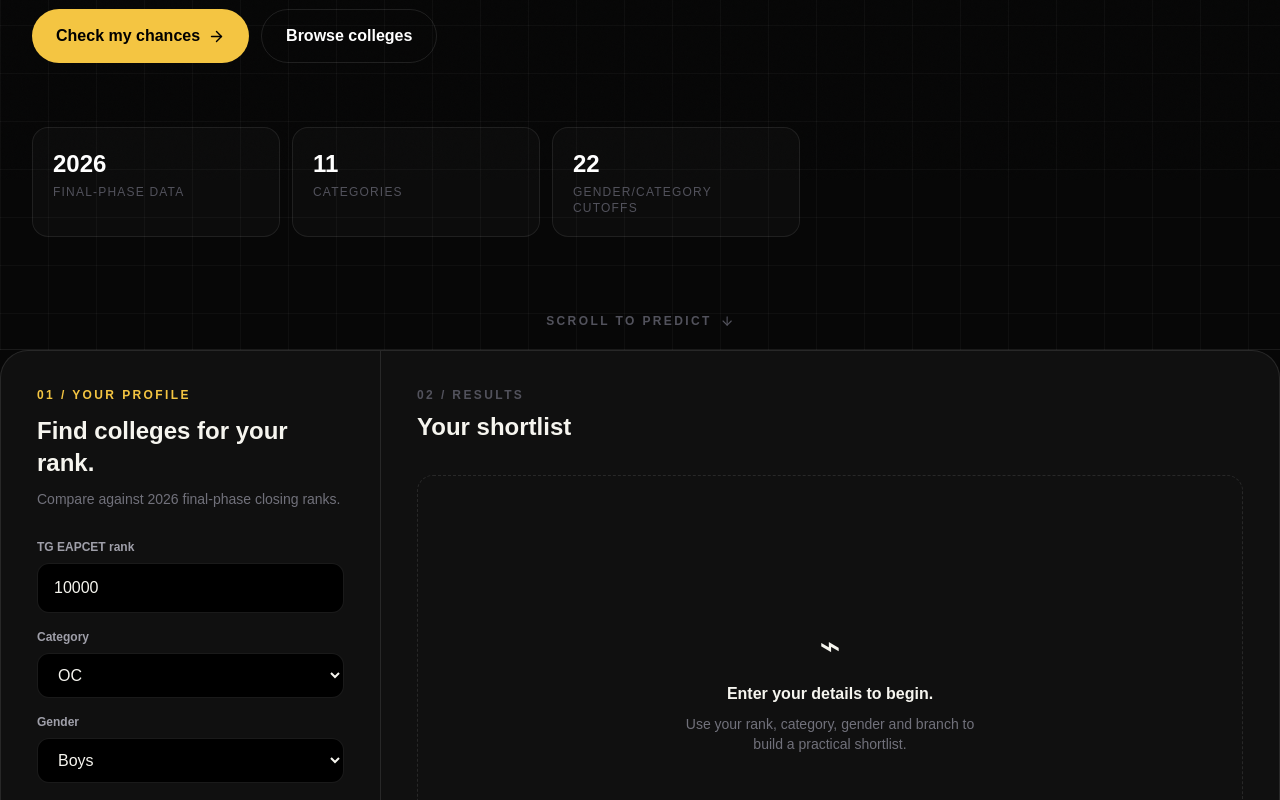
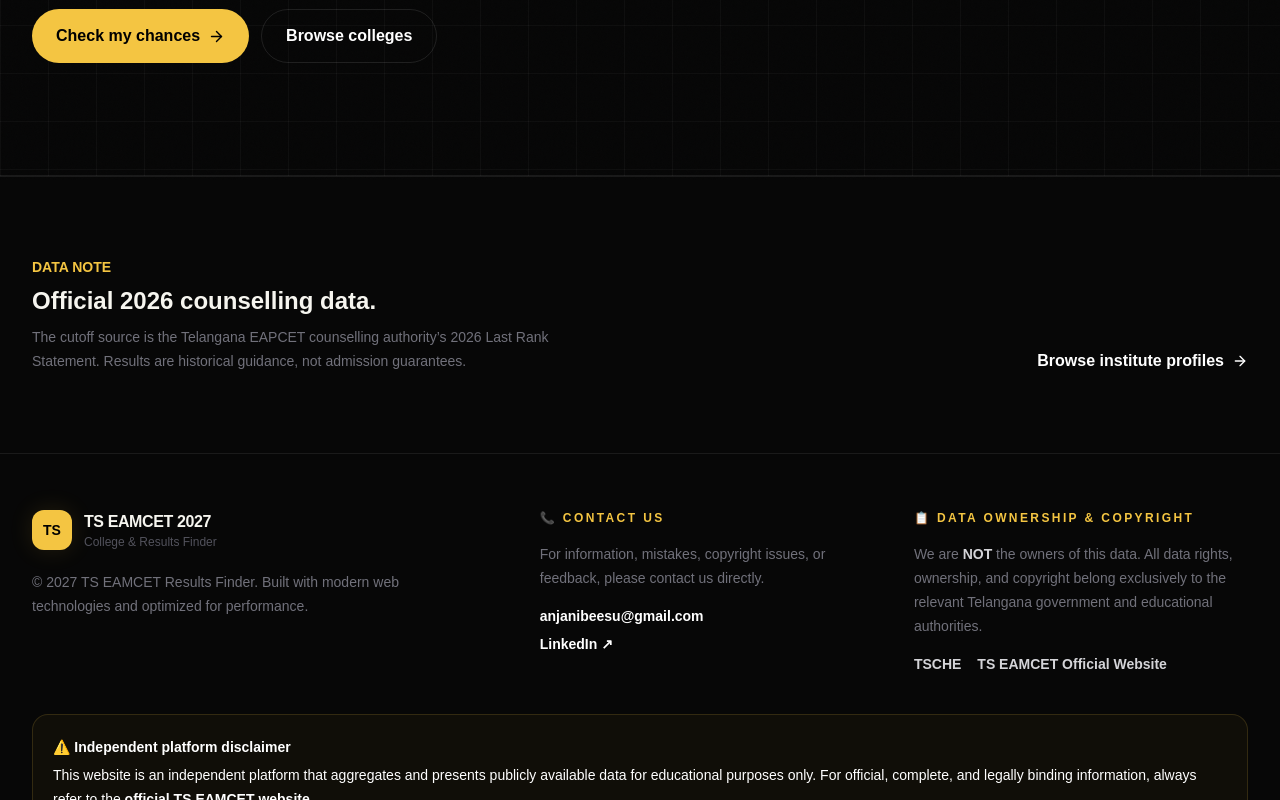
Before and after one commit to AnjaniBeesu/Eamcet-2027, a Next.js app: page / in a window 1280 px wide. Shown: the part 620-1420 px from the top of the page. Built offline with nearby package versions, Linux system fonts and the light colour scheme.

Commit message:
Move predictor experience off homepage

```diff
--- a/app/page.tsx
+++ b/app/page.tsx
@@ -1,6 +1,5 @@
 import Link from "next/link";
-import { ArrowDown, ArrowRight, CheckCircle2, Database, ShieldCheck, Sparkles } from "lucide-react";
-import { RankForm } from "@/components/RankForm";
+import { ArrowRight, Sparkles } from "lucide-react";
 
 export default function Home() {
   return (
@@ -12,17 +11,24 @@
             <div className="mb-7 inline-flex items-center gap-2 rounded-full border border-[#f4c542]/20 bg-[#f4c542]/5 px-3 py-1.5 text-xs font-bold text-white"><Sparkles size={13}/> Built for Telangana engineering aspirants</div>
             <h1 className="text-5xl font-black leading-[.98] tracking-[-.045em] sm:text-7xl lg:text-[92px]">Your rank.<br/><span className="text-[#f4c542]">Your chances.</span><br/>Your college.</h1>
             <p className="mt-7 max-w-2xl text-base leading-7 text-zinc-400 sm:text-lg">Stop guessing where your TG EAPCET rank can take you. Compare it against previous counselling cutoffs and build a smarter college shortlist.</p>
-            <div className="mt-9 flex flex-wrap gap-3"><a href="#predictor" className="inline-flex items-center gap-2 rounded-full bg-[#f4c542] px-6 py-3.5 font-black text-black transition hover:bg-[#f8d968]">Check my chances <ArrowRight size={17}/></a><Link href="/colleges" className="inline-flex items-center gap-2 rounded-full border border-white/10 px-6 py-3.5 font-bold text-white transition hover:border-white/20">Browse colleges</Link></div>
+            <div className="mt-9 flex flex-wrap gap-3">
+              <Link href="/college-predictor" className="inline-flex items-center gap-2 rounded-full bg-[#f4c542] px-6 py-3.5 font-black text-black transition hover:bg-[#f8d968]">Check my chances <ArrowRight size={17}/></Link>
+              <Link href="/institute-profile" className="inline-flex items-center gap-2 rounded-full border border-white/10 px-6 py-3.5 font-bold text-white transition hover:border-white/20">Browse colleges</Link>
+            </div>
           </div>
-          <div className="mt-16 grid max-w-3xl gap-3 sm:grid-cols-3"><Stat n="2026" t="final-phase data"/><Stat n="11" t="categories"/><Stat n="22" t="gender/category cutoffs"/></div>
         </div>
-        <a href="#predictor" className="absolute bottom-5 left-1/2 hidden -translate-x-1/2 items-center gap-2 text-xs font-bold uppercase tracking-[.2em] text-zinc-600 md:flex">Scroll to predict <ArrowDown size={14}/></a>
       </section>
-      <RankForm />
-      <section id="how-it-works" className="border-t border-white/8 bg-[#0a0a0a] py-24"><div className="mx-auto max-w-7xl px-5 lg:px-8"><div className="max-w-2xl"><p className="mb-3 text-xs font-bold uppercase tracking-[.2em] text-[#f4c542]">How it works</p><h2 className="text-3xl font-black tracking-tight sm:text-5xl">A shortlist, not a fantasy.</h2><p className="mt-4 text-zinc-500">RankRoute uses previous-year closing ranks as a reference point. It helps you reason about options without pretending admission is guaranteed.</p></div><div className="mt-12 grid gap-4 md:grid-cols-3"><Step n="01" icon={<Database/>} title="Enter your rank" text="Add your TG EAPCET rank, category, gender and branch preference."/><Step n="02" icon={<ShieldCheck/>} title="Compare cutoffs" text="We compare your profile with the corresponding 2026 closing rank."/><Step n="03" icon={<CheckCircle2/>} title="Build your list" text="High chance, possible and reach options help you plan counselling choices."/></div></div></section>
-      <section className="border-t border-white/8 py-20"><div className="mx-auto flex max-w-7xl flex-col justify-between gap-8 px-5 sm:flex-row sm:items-end lg:px-8"><div><p className="text-sm font-bold text-[#f4c542]">DATA NOTE</p><h2 className="mt-2 text-2xl font-black">Official 2026 counselling data.</h2><p className="mt-2 max-w-xl text-sm leading-6 text-zinc-500">The cutoff source is the Telangana EAPCET counselling authority’s 2026 Last Rank Statement. Results are historical guidance, not admission guarantees.</p></div><Link href="/colleges" className="inline-flex items-center gap-2 font-bold text-white">See all colleges <ArrowRight size={16}/></Link></div></section>
+
+      <section className="border-t border-white/8 py-20">
+        <div className="mx-auto flex max-w-7xl flex-col justify-between gap-8 px-5 sm:flex-row sm:items-end lg:px-8">
+          <div>
+            <p className="text-sm font-bold text-[#f4c542]">DATA NOTE</p>
+            <h2 className="mt-2 text-2xl font-black">Official 2026 counselling data.</h2>
+            <p className="mt-2 max-w-xl text-sm leading-6 text-zinc-500">The cutoff source is the Telangana EAPCET counselling authority’s 2026 Last Rank Statement. Results are historical guidance, not admission guarantees.</p>
+          </div>
+          <Link href="/institute-profile" className="inline-flex items-center gap-2 font-bold text-white">Browse institute profiles <ArrowRight size={16}/></Link>
+        </div>
+      </section>
     </main>
   );
 }
-function Stat({n,t}:{n:string;t:string}){return <div className="rounded-2xl border border-white/8 bg-white/[.025] p-5"><p className="text-2xl font-black text-white">{n}</p><p className="mt-1 text-xs uppercase tracking-widest text-zinc-600">{t}</p></div>}
-function Step({n,icon,title,text}:{n:string;icon:React.ReactNode;title:string;text:string}){return <div className="rounded-3xl border border-white/8 bg-[#101010] p-7"><div className="flex items-center justify-between"><span className="text-xs font-black tracking-widest text-zinc-700">{n}</span><span className="text-[#f4c542]">{icon}</span></div><h3 className="mt-12 text-xl font-black">{title}</h3><p className="mt-2 text-sm leading-6 text-zinc-500">{text}</p></div>}
```
